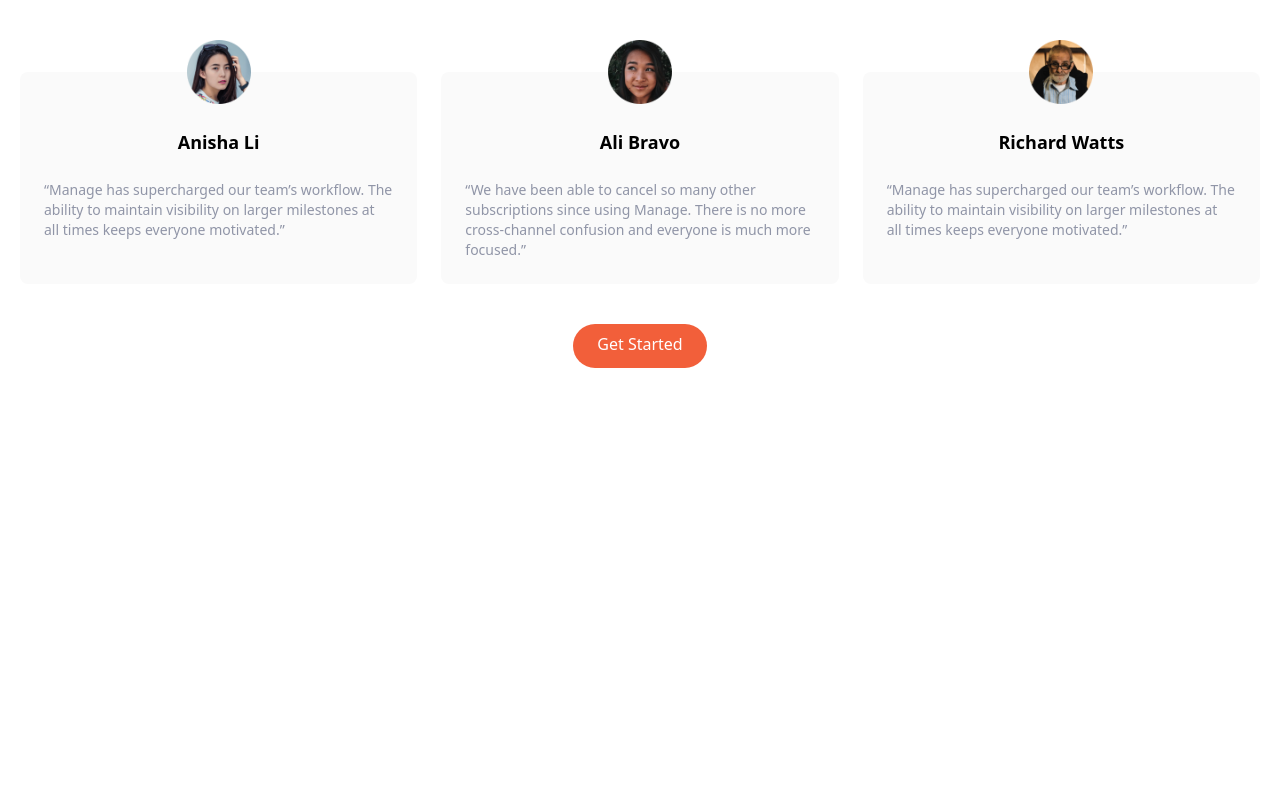
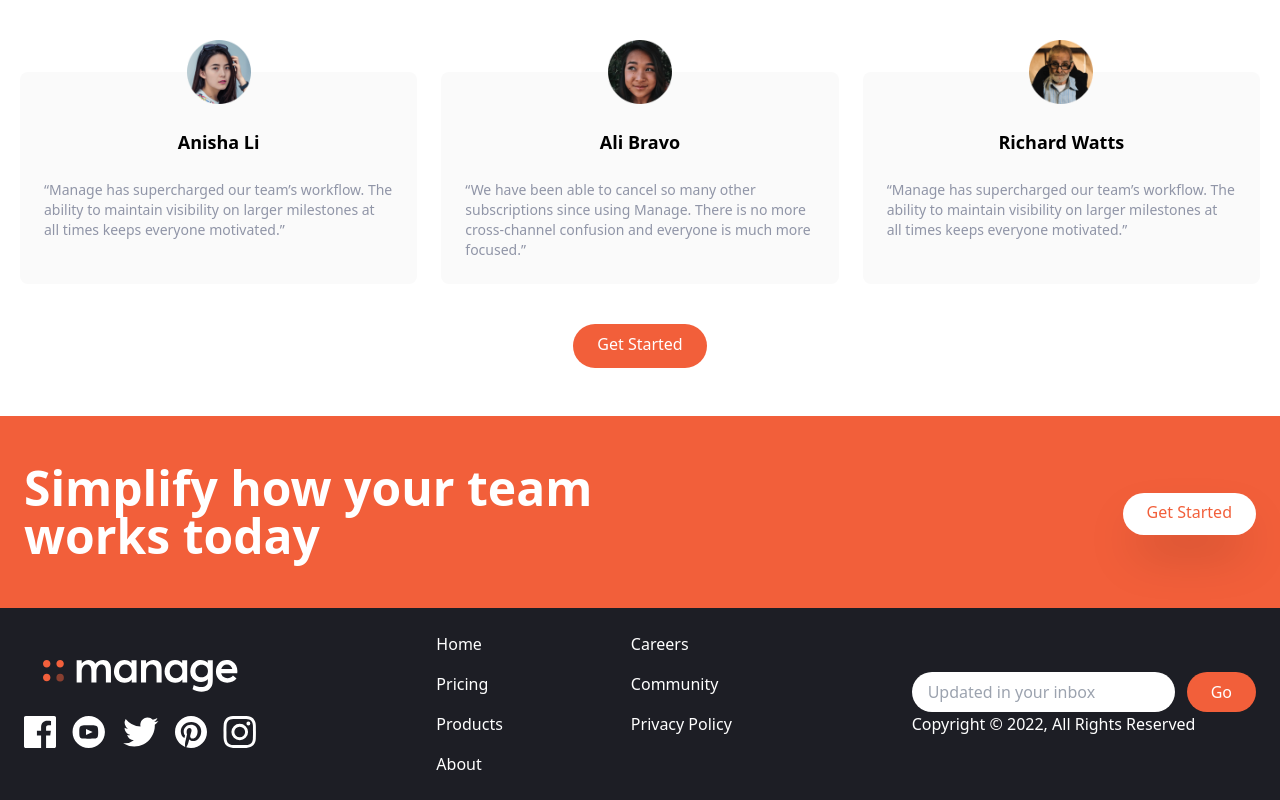
Before and after one commit to eilkind/Landing-Page-Tailwind, a website: page src/index.html in a window 1280 px wide. Shown: the part 1333-2133 px from the top of the page. Before the commit the page ends 1749 px from the top, so only its background shows below. Drawn offline with Linux system fonts and the light colour scheme.

Commit message:
Landing Page with Tailwind done

```diff
--- a/src/index.html
+++ b/src/index.html
@@ -183,5 +183,103 @@
             hover:bg-brightRedLight">Get Started</a>
     </div>
    </section>
+
+   <!-- Simplify -->
+   <section id="cta" class="bg-brightRed">
+    <!-- Container -->
+    <div class="container flex flex-col items-center justify-between py-24 md:py-12 px-12md:px-6
+            px-6 mx-auto md:text-left space-y-12 md:space-y-0 md:flex-row">
+
+        <h2 class="text-white font-bold text-5xl md:max-w-xl">
+            Simplify how your team works today
+        </h2>
+
+        <!-- Button -->
+        <div>
+            <a
+              href="#"
+              class="p-3 px-6 pt-2 text-brightRed bg-white rounded-full shadow-2xl baseline hover:bg-gray-900"
+              >Get Started</a>
+        </div>
+    </div>
+   </section>
+
+   <section id="footer" class="bg-veryDarkBlue">
+    <div class="container flex flex-col-reverse items-center space-y-6
+        md:space-y-0 py-6 px-6 mx-auto md:flex-row justify-between">
+
+        <!-- Logo Div -->
+        <div class="flex flex-col items-center space-y-6 mt-6 md:mt-0">
+            <img src="/img/logo-white.svg" alt="" class="h-8">
+
+            <div class="flex flex-row justify-center space-x-4">
+                <!-- Link 1 -->
+                <a href="#">
+                <img src="/img/icon-facebook.svg" alt="" class="h-8" />
+                </a>
+
+                <!-- Link 2 -->
+                <a href="#">
+                    <img src="/img/icon-youtube.svg" alt="" class="h-8" />
+                </a>
+
+                <!-- Link 3 -->
+                <a href="#">
+                    <img src="/img/icon-twitter.svg" alt="" class="h-8" />
+                </a>
+
+                <!-- Link 4 -->
+                <a href="#">
+                    <img src="/img/icon-pinterest.svg" alt="" class="h-8" />
+                </a>
+
+                <!-- Link 5 -->
+                <a href="#">
+                    <img src="/img/icon-instagram.svg" alt="" class="h-8" />
+                </a>
+            </div>
+        </div>
+
+        <!-- Footer Urls -->
+        <div class="flex flex-row justify-around space-x-32">
+
+            <!-- Left Urls -->
+            <div class="flex flex-col space-y-4 text-white">
+                <a href="#" class="hover:text-brightRed">Home</a>
+                <a href="#" class="hover:text-brightRed">Pricing</a>
+                <a href="#" class="hover:text-brightRed">Products</a>
+                <a href="#" class="hover:text-brightRed">About</a>
+            </div>
+
+            <!-- Right Urls -->
+            <div class="flex flex-col space-y-4 text-white">
+                <a href="#" class="hover:text-brightRed">Careers</a>
+            <a href="#" class="hover:text-brightRed">Community</a>
+            <a href="#" class="hover:text-brightRed">Privacy Policy</a>
+            </div>
+        </div>
+            <!-- Form -->
+        <div class="flex flex-col justify-between">
+            <form>
+              <div class="flex space-x-3">
+                <input
+                  type="text"
+                  class="flex-1 px-4 rounded-full focus:outline-none"
+                  placeholder="Updated in your inbox"
+                />
+                <button
+                  class="px-6 py-2 text-white rounded-full bg-brightRed hover:bg-brightRedLight focus:outline-none"
+                >
+                  Go
+                </button>
+              </div>
+            </form>
+            <div class="hidden text-white md:block">
+              Copyright &copy; 2022, All Rights Reserved
+            </div>
+          </div>
+
+    </div>
+   </section>
 </body>
 </html>
```
Also changed, not shown: dist/output.css.
